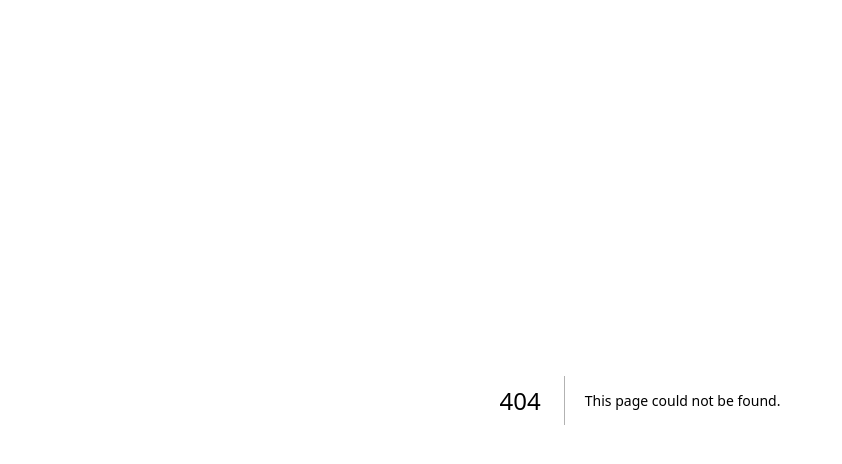
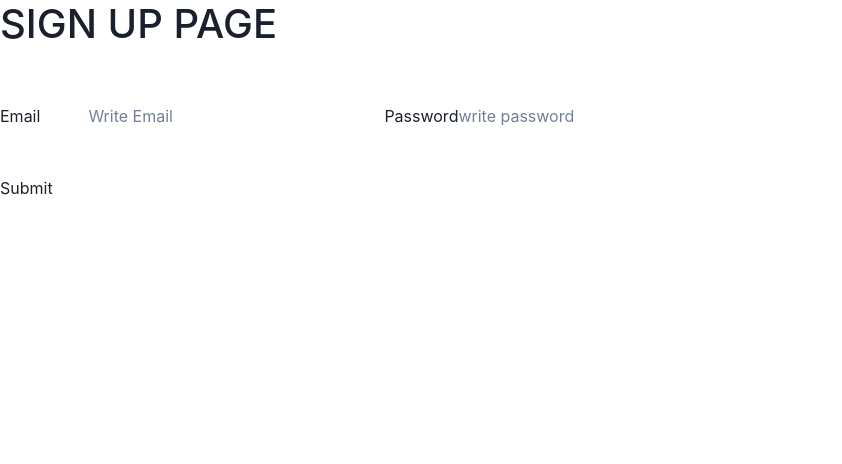
Before and after one commit to Razzi65/usestate3, a Next.js app in the folder my-app/: page /signup in a window 1280 px wide. Before the commit this address had no page. Shown: the top 464 px of the page, without its empty margins (0-842 px from the left). Built offline with nearby package versions, Linux system fonts and the light colour scheme.

Commit message:
to do 11 with Authatication

```diff
--- /dev/null
+++ b/my-app/components/forms.tsx
@@ -0,0 +1,41 @@
+import { getAuth, createUserWithEmailAndPassword } from "firebase/auth";
+import { useState } from "react";
+
+
+const Forms = () => {
+
+    const [newEmail, setNewEmail] = useState("")
+    const [newPassword, setNewPassword] = useState("")
+
+
+    const onClickHandler = () =>{
+const auth = getAuth();
+createUserWithEmailAndPassword(auth, newEmail, newPassword)
+  .then((userCredential) => {
+    // Signed in
+    const user = userCredential.user;
+    // ...
+  })
+  .catch((error) => {
+    const errorCode = error.code;
+    const errorMessage = error.message;
+    // ..
+  });
+}
+
+    return(
+    <div>
+
+        <h1> SIGN UP PAGE</h1>
+
+        <label htmlFor="email">Email</label>
+    <input onChange={(e)=>setNewEmail(e.target.value)} id="email" type="Email" placeholder={"Write Email"} className="m-5 border-dark" />
+
+   <label htmlFor="pw">Password</label>
+    <input onChange={(e)=>setNewPassword(e.target.value)}  id="pw" type="password" placeholder={"write password"} />
+        <br/>
+        <button onClick={()=>onClickHandler()}> Submit </button>
+    </div>
+)}
+
+export default Forms
--- a/my-app/components/todo.tsx
+++ b/my-app/components/todo.tsx
@@ -1,5 +1,5 @@
 import { useEffect, useState } from "react"
-import { db } from "../firebase/config"
+import { db, auth } from "../firebase/config"
 import { collection, addDoc, getDocs, setDoc } from "firebase/firestore"
 import { doc, updateDoc } from "firebase/firestore";
 
--- /dev/null
+++ b/my-app/pages/signup.tsx
@@ -0,0 +1,10 @@
+import Form from "../components/form";
+import Forms from "../components/forms";
+
+const Signup = () => {
+    return(
+
+    <Forms/>
+)}
+
+export default Signup
```
Also changed, not shown: my-app/components/customHooks/useTodo.tsx (added, +141 -0 lines), my-app/firebase/config.ts (+6 -1 lines), my-app/components/customHooks/useSignin.ts (added).
